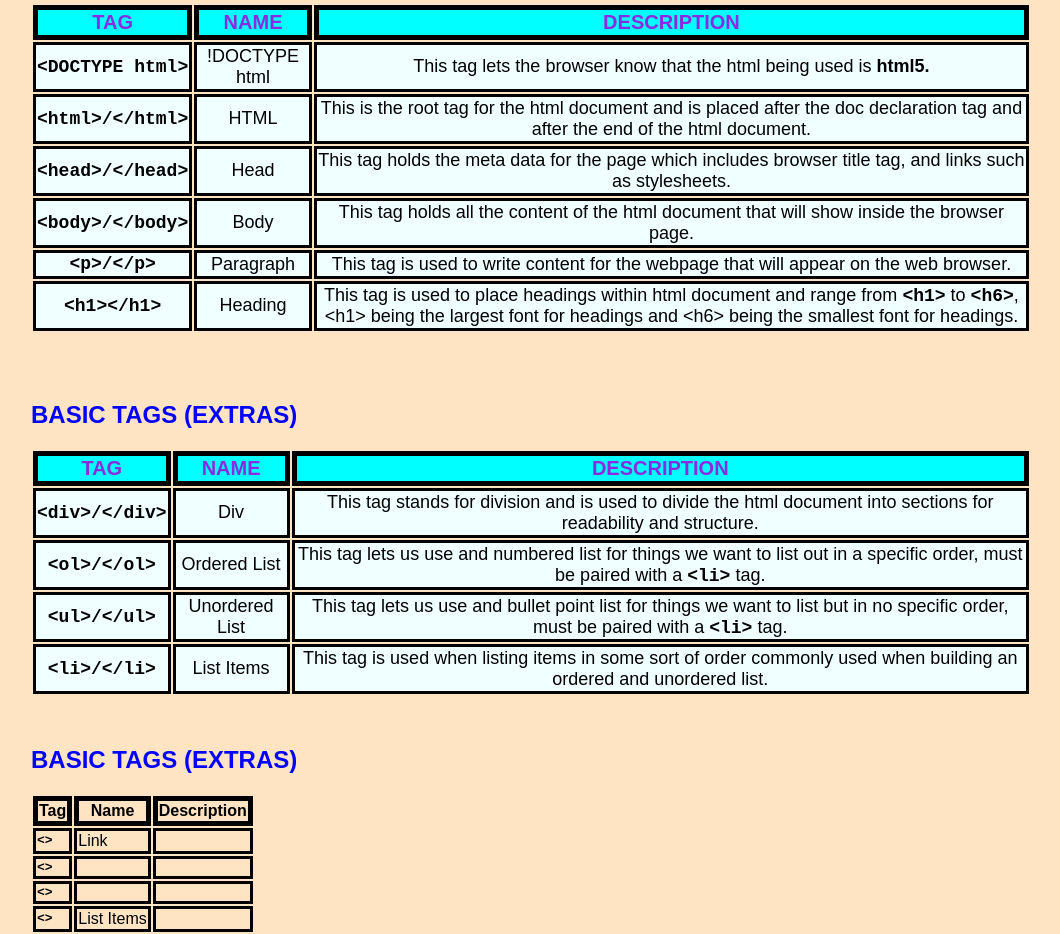
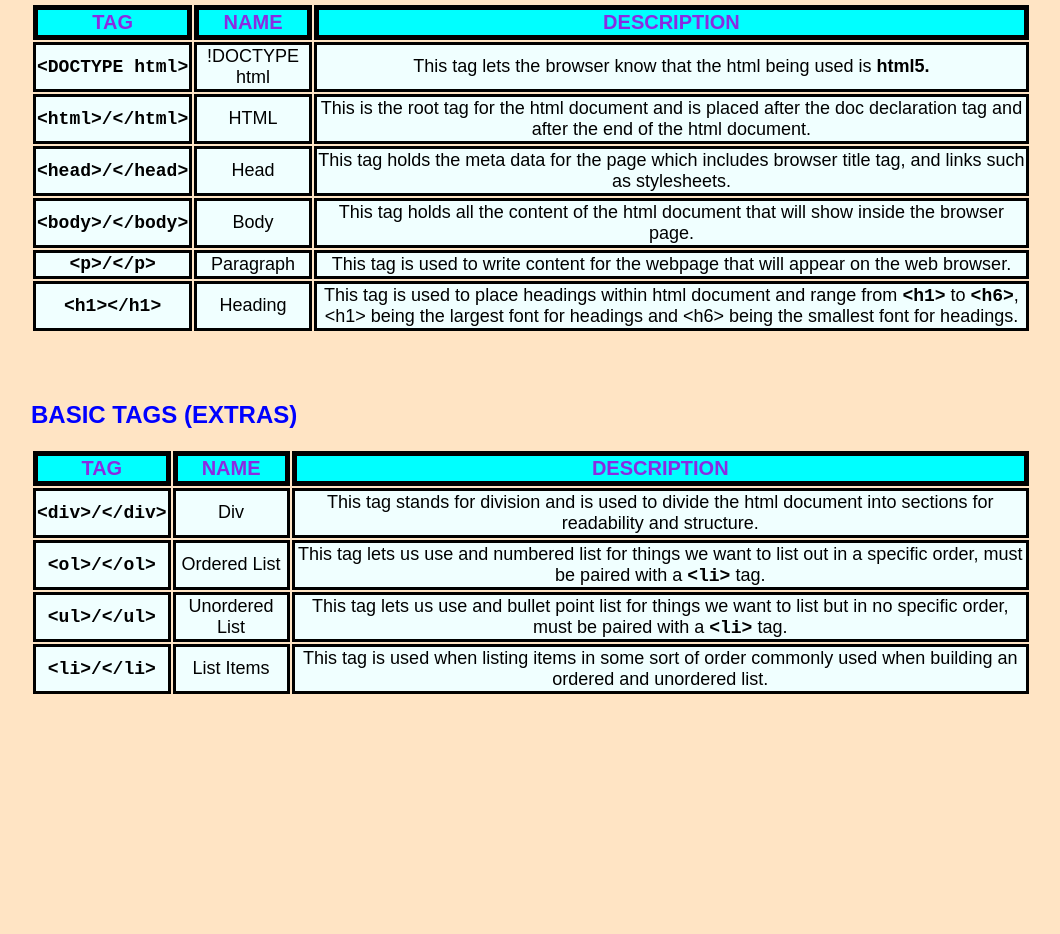
Before and after one commit to CanaanCobb/CanaanCobb, a plain HTML site: page index.html in a window 1280 px wide. Shown: the part 182-1116 px from the top of the page, without its empty margins (109-1169 px from the left). After the commit the page ends 878 px from the top, so only its background shows below. Drawn offline with Linux system fonts and the light colour scheme.

Commit message:
Update index.html

```diff
--- a/index.html
+++ b/index.html
@@ -100,43 +100,5 @@
       </tr>
     </tbody>
   </table>
-
-  <h2>Basic tags (extras)</h2>
-  <table>
-    <!-- table headings / basic css -->
-    <thead>
-      <tr class="">
-        <th>Tag</th>
-        <th>Name</th>
-        <th>Description</th>
-      </tr>
-    </thead>
-      <!-- table body / basic css -->
-    <tbody>
-      <tr class="">
-        <td class="code"><strong>&lt;&gt;</strong></td>
-        <td>Link</td>
-        <td></td>
-      </tr>
-
-      <tr class="">
-        <td class="code"><strong>&lt;&gt;</strong></td>
-        <td></td>
-        <td></td>
-      </tr>
-
-      <tr class="">
-        <td class="code"><strong>&lt;&gt;</strong></td>
-        <td></td>
-        <td></td>
-      </tr>
-
-      <tr class="">
-        <td class="code"><strong>&lt;&gt;</strong></td>
-        <td>List Items</td>
-        <td></td>
-      </tr>
-    </tbody>
-  </table>
 </body>
 </html>
```
